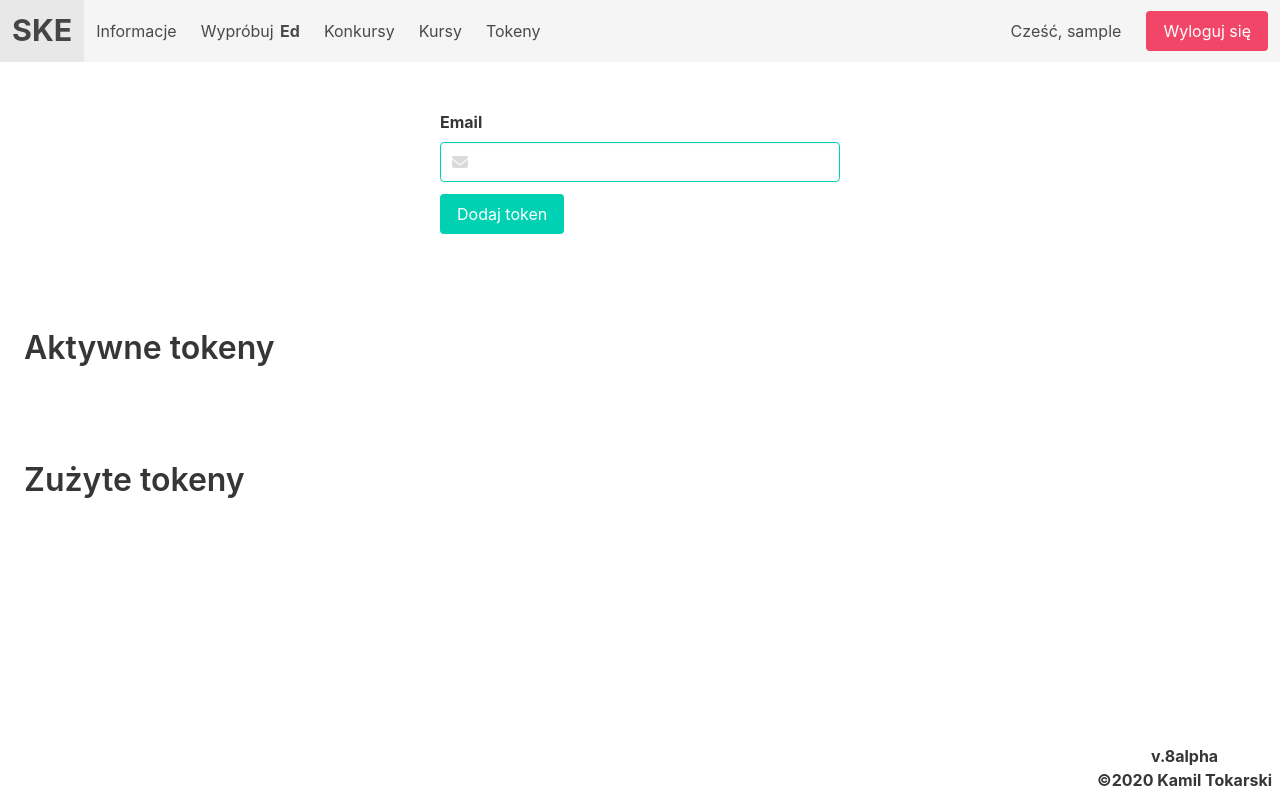
After one commit to SKE-Projekt/SKE, a Django app: page /user/tokens/ in a window 1280 px wide. The commit adds this page. Run offline with Django 3.2, Linux system fonts and the light colour scheme; the visitor is signed in with stand-in values (Sample User, id 1); parts of the project's set-up code (start-up, migrations or seed data) failed here and were passed over; some libraries are stand-ins or nearby versions.

Commit message:
Wysyłanie tokenów

```diff
--- a/SKE_USERS/forms.py
+++ b/SKE_USERS/forms.py
@@ -9,3 +9,12 @@ class LoginForm(forms.Form):
         super(LoginForm, self).__init__(*args, **kwargs)
         for visible in self.visible_fields():
             visible.field.widget.attrs['class'] = 'input is-primary'
+
+class InvitationTokenForm(forms.Form):
+    email = forms.EmailField()
+
+
+    def __init__(self, *args, **kwargs):
+        super(InvitationTokenForm, self).__init__(*args, **kwargs)
+        for visible in self.visible_fields():
+            visible.field.widget.attrs['class'] = 'input is-primary'
--- a/SKE_USERS/urls.py
+++ b/SKE_USERS/urls.py
@@ -6,5 +6,7 @@ from . import views
 
 urlpatterns = [
     path('login/', views.LoginView, name='login'),
-    path('logout/', LogoutView.as_view(), name='logout')
+    path('logout/', LogoutView.as_view(), name='logout'),
+    path('api/send_inv/<int:id>', views.SendTokenView, name='send_inv'),
+    path('tokens/', views.InvTokenView, name='tokens')
 ]
--- a/SKE_USERS/views.py
+++ b/SKE_USERS/views.py
@@ -1,9 +1,52 @@
-from django.shortcuts import render, redirect
+from django.shortcuts import render, redirect, get_object_or_404
+from django.core.mail import send_mail
 from django.contrib import messages
 from django.contrib.auth import authenticate, login
+from django.conf import settings
+from django.http import HttpResponseForbidden
+from django.template.loader import render_to_string
 
 from . import forms
+from . import models
 
+
+def InvTokenView(request):
+    if not request.user.is_superuser:
+        return HttpResponseForbidden()
+
+    if request.method == "POST":
+        form = forms.InvitationTokenForm(request.POST)
+
+        if form.is_valid():
+            new_token = models.InvitationToken(email=form.cleaned_data['email'])
+            new_token.save()
+            messages.add_message(request, messages.SUCCESS, 'Dodano token zaproszeniowy', 'is-success')
+        else:
+            messages.add_message(request, messages.ERROR, 'Niepoprawne dane', 'is-danger')
+    else:
+        form = forms.InvitationTokenForm()
+    active_tokens = models.InvitationToken.objects.filter(active=True)
+    nactive_tokens = models.InvitationToken.objects.filter(active=False)
+    return render(request, 'SKE_USERS/inv_tokens.html', context={'form': form, 'atokens': active_tokens, 'ntokens': nactive_tokens})
+
+def SendTokenView(request, id):
+    if not request.user.is_superuser:
+        return HttpResponseForbidden()
+    try:
+        token = get_object_or_404(models.InvitationToken, pk=id)
+        token.sent = True
+
+        subject = "Udział w testach platformy konkursowej SKE"
+        recepient = token.email
+        message = render_to_string('SKE_USERS/token_inv.html', context={'token': token})
+        send_mail(subject, "", "SKE Projekt <skeprojekt@gmail.com>", [recepient], fail_silently=False, html_message=message)
+
+        token.save()
+        messages.add_message(request, messages.SUCCESS, 'Wysłano zaproszenie', 'is-success')
+    except Exception as e:
+        print("[ERROR]", e, "[END_EMAIL_ERROR]")
+        messages.add_message(request, messages.ERROR, 'Błąd podczas wysyłania', 'is-danger')
+    return redirect('tokens')
 
 def LoginView(request):
     loginForm = forms.LoginForm()
--- a/static/style.css
+++ b/static/style.css
@@ -162,3 +162,17 @@
     padding: 0 2rem;
     font-family: monospace;
 }
+
+.token-div {
+    margin: 2rem;
+    background-color: #efefee;
+    padding: 1rem 1.5rem;
+}
+
+.token-div.True {
+    background-color: rgba(46, 204, 112, 0.7);
+}
+
+.token-div>h5 {
+    font-size: 1.2rem;
+}
--- a/templates/SKE/_footer.html
+++ b/templates/SKE/_footer.html
@@ -1,4 +1,4 @@
 <footer class="stopa">
-    <h5 class="has-text-centered has-text-dark">v.7alpha</h5>
+    <h5 class="has-text-centered has-text-dark">v.8alpha</h5>
     <h5 class="has-text-centered has-text-dark">©2020 Kamil Tokarski</h5>
 </footer>
--- a/templates/SKE/_nav.html
+++ b/templates/SKE/_nav.html
@@ -29,6 +29,13 @@
       <a class="navbar-item" href="{% url 'ListCourses' %}">
         Kursy
       </a>
+
+      {% if user.is_superuser %}
+      <a class="navbar-item" href="{% url 'tokens' %}">
+        Tokeny
+      </a>
+
+      {% endif %}
     </div>
 
     <div class="navbar-end">
--- /dev/null
+++ b/templates/SKE_USERS/inv_tokens.html
@@ -0,0 +1,37 @@
+{% extends 'SKE/base.html' %}
+
+
+{% block content %}
+<section class="section">
+    <form class="form" method="POST" style="max-width: 400px; margin: auto;">
+        {% csrf_token %}
+        <div class="field">
+  <label class="label">Email</label>
+  <div class="control has-icons-left has-icons-right">
+        {{ form.email }}
+    <span class="icon is-small is-left">
+      <i class="fas fa-envelope"></i>
+    </span>
+  </div>
+</div>
+    <button type="submit" class="button is-primary">Dodaj token</button>
+    </form>
+</section>
+
+<section class="section">
+    <h1 class="title">
+        Aktywne tokeny
+    </h1>
+    {% for token in atokens %}
+        {% include 'SKE_USERS/_token.html' %}
+    {% endfor %}
+</section>
+<section class="section">
+    <h1 class="title">
+        Zużyte tokeny
+    </h1>
+    {% for token in ntokens %}
+        {% include 'SKE_USERS/_token.html' %}
+    {% endfor %}
+</section>
+{% endblock content %}
```
Also changed, not shown: SKE/settings.py (+9 -0 lines), SKE_USERS/models.py (+16 -0 lines), templates/SKE_USERS/_token.html (added, +11 -0 lines), templates/SKE_USERS/token_inv.html (added, +18 -0 lines), SKE_USERS/migrations/0001_initial.py (added), SKE_USERS/migrations/0002_invitationtoken_sent.py (added).
